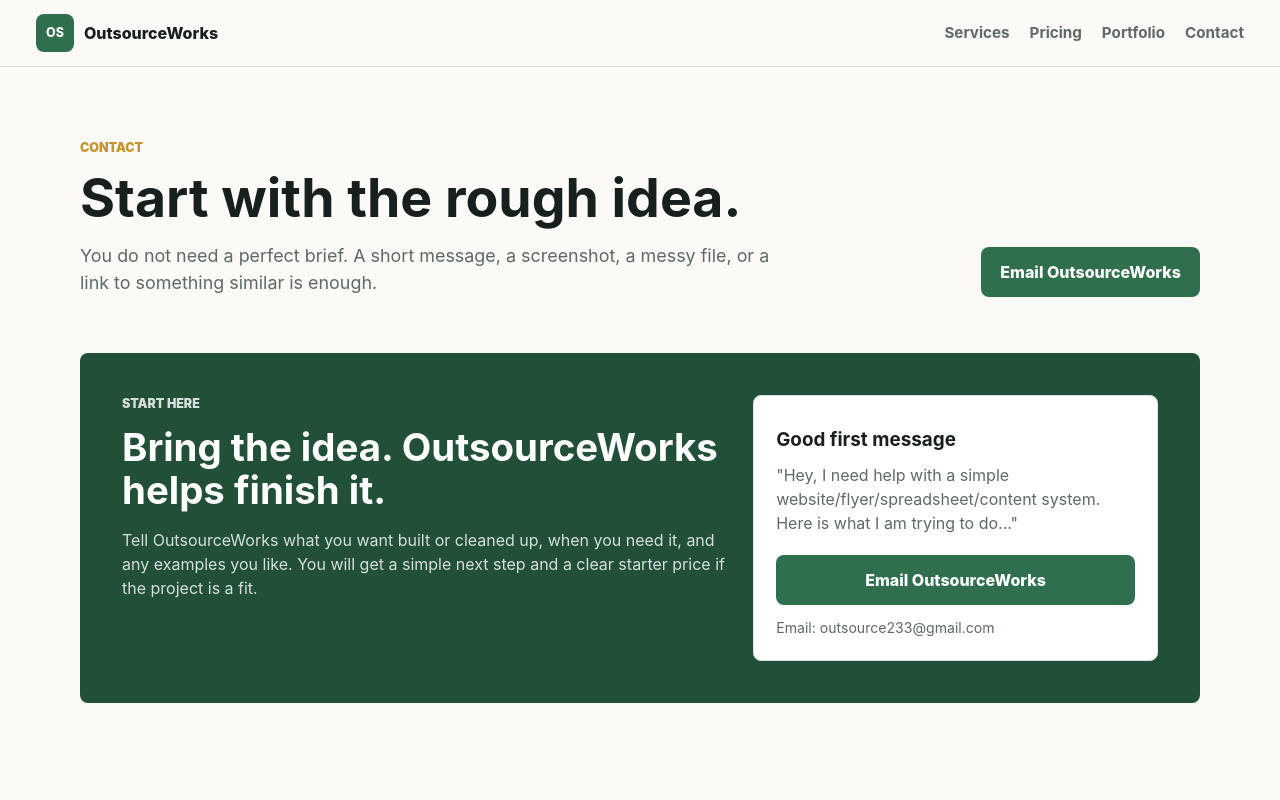
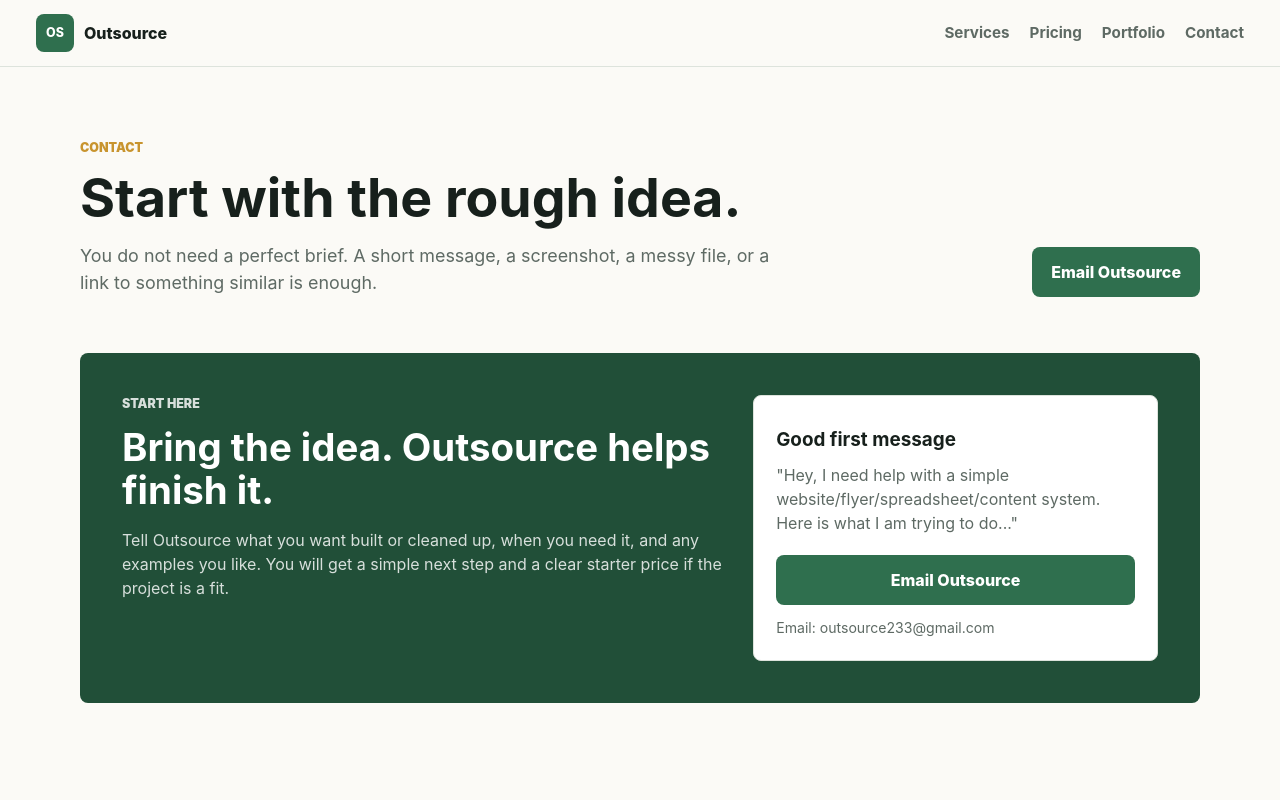
Before and after one commit to Outsource233/outsource, a plain HTML site: page contact/index.html in a window 1280 px wide. Shown: the top 800 px of the page. Drawn offline with Linux system fonts and the light colour scheme.

Commit message:
Add files via upload

```diff
--- a/contact/index.html
+++ b/contact/index.html
@@ -3,16 +3,16 @@
   <head>
     <meta charset="utf-8">
     <meta name="viewport" content="width=device-width, initial-scale=1">
-    <title>Contact | OutsourceWorks</title>
-    <meta name="description" content="Contact OutsourceWorks to start a simple website, graphic, spreadsheet, dashboard, content system, or automation project.">
+    <title>Contact | Outsource</title>
+    <meta name="description" content="Contact Outsource to start a simple website, graphic, spreadsheet, dashboard, content system, or automation project.">
     <meta name="theme-color" content="#2f6f4e">
-    <meta property="og:title" content="Contact | OutsourceWorks">
-    <meta property="og:description" content="Send the rough idea and OutsourceWorks will help shape it into a clear first project.">
+    <meta property="og:title" content="Contact | Outsource">
+    <meta property="og:description" content="Send the rough idea and Outsource will help shape it into a clear first project.">
     <meta property="og:type" content="website">
     <meta property="og:image" content="../assets/outsource-social.png">
     <meta name="twitter:card" content="summary_large_image">
-    <meta name="twitter:title" content="Contact | OutsourceWorks">
-    <meta name="twitter:description" content="Send the rough idea and OutsourceWorks will help shape it into a clear first project.">
+    <meta name="twitter:title" content="Contact | Outsource">
+    <meta name="twitter:description" content="Send the rough idea and Outsource will help shape it into a clear first project.">
     <meta name="twitter:image" content="../assets/outsource-social.png">
     <link rel="icon" href="../assets/outsource-icon.svg" type="image/svg+xml">
     <link rel="apple-touch-icon" href="../assets/outsource-profile.png">
@@ -20,9 +20,9 @@
   </head>
   <body>
     <header class="site-header">
-      <a class="brand" href="../index.html" aria-label="OutsourceWorks home">
+      <a class="brand" href="../index.html" aria-label="Outsource home">
         <span class="brand-mark">OS</span>
-        <span>OutsourceWorks</span>
+        <span>Outsource</span>
       </a>
       <nav aria-label="Primary navigation">
         <a href="../services/index.html">Services</a>
@@ -39,19 +39,19 @@
           <h1>Start with the rough idea.</h1>
           <p>You do not need a perfect brief. A short message, a screenshot, a messy file, or a link to something similar is enough.</p>
         </div>
-        <a class="button button-primary" href="mailto:outsource233@gmail.com?subject=Project%20idea%20for%20OutsourceWorks">Email OutsourceWorks</a>
+        <a class="button button-primary" href="mailto:outsource233@gmail.com?subject=Project%20idea%20for%20Outsource">Email Outsource</a>
       </section>
 
       <section class="contact-section">
         <div>
           <p class="eyebrow">Start here</p>
-          <h2>Bring the idea. OutsourceWorks helps finish it.</h2>
-          <p>Tell OutsourceWorks what you want built or cleaned up, when you need it, and any examples you like. You will get a simple next step and a clear starter price if the project is a fit.</p>
+          <h2>Bring the idea. Outsource helps finish it.</h2>
+          <p>Tell Outsource what you want built or cleaned up, when you need it, and any examples you like. You will get a simple next step and a clear starter price if the project is a fit.</p>
         </div>
         <div class="contact-panel">
           <h3>Good first message</h3>
           <p>"Hey, I need help with a simple website/flyer/spreadsheet/content system. Here is what I am trying to do..."</p>
-          <a class="button button-primary full" href="mailto:outsource233@gmail.com?subject=Project%20idea%20for%20OutsourceWorks">Email OutsourceWorks</a>
+          <a class="button button-primary full" href="mailto:outsource233@gmail.com?subject=Project%20idea%20for%20Outsource">Email Outsource</a>
           <p class="small-note">Email: outsource233@gmail.com</p>
         </div>
       </section>
@@ -70,7 +70,7 @@
           <div>
             <span>2</span>
             <h3>Where you are stuck</h3>
-            <p>Tell OutsourceWorks if the hard part is design, writing, tech setup, messy files, ideas, or time.</p>
+            <p>Tell Outsource if the hard part is design, writing, tech setup, messy files, ideas, or time.</p>
           </div>
           <div>
             <span>3</span>
@@ -107,7 +107,7 @@
 
     <footer class="site-footer">
       <div>
-        <strong>OutsourceWorks</strong>
+        <strong>Outsource</strong>
         <span>Websites. Graphics. Spreadsheets. Projects. Done.</span>
       </div>
       <a href="mailto:outsource233@gmail.com">outsource233@gmail.com</a>
```
